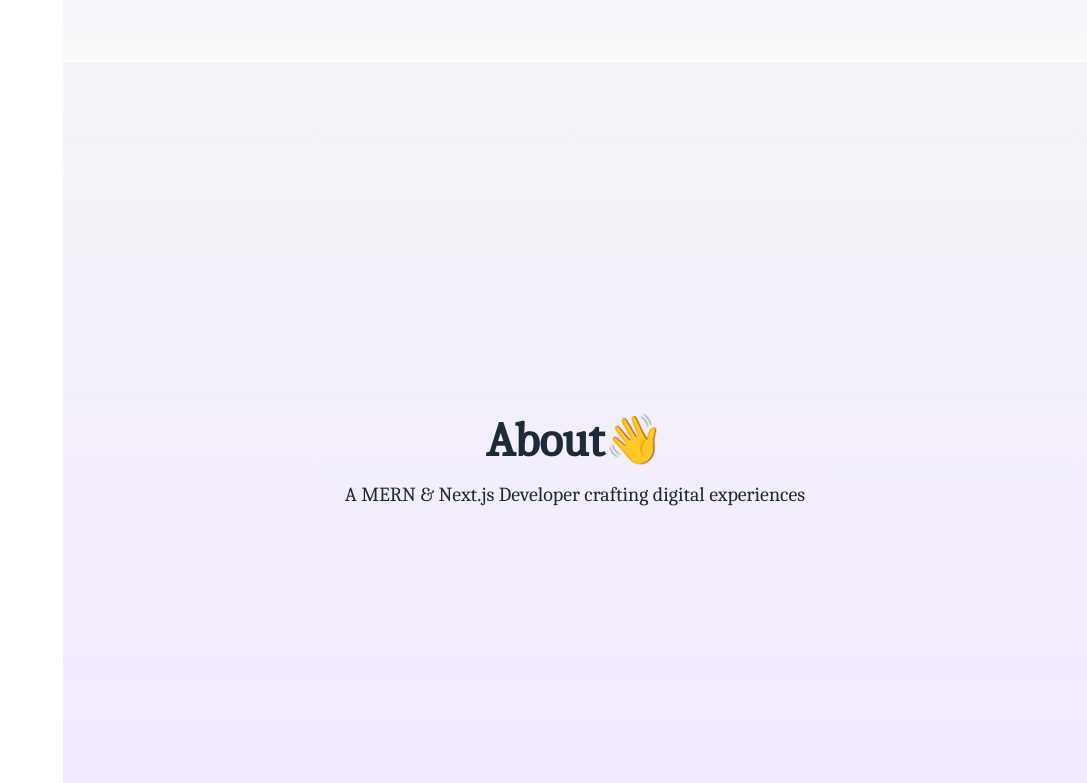
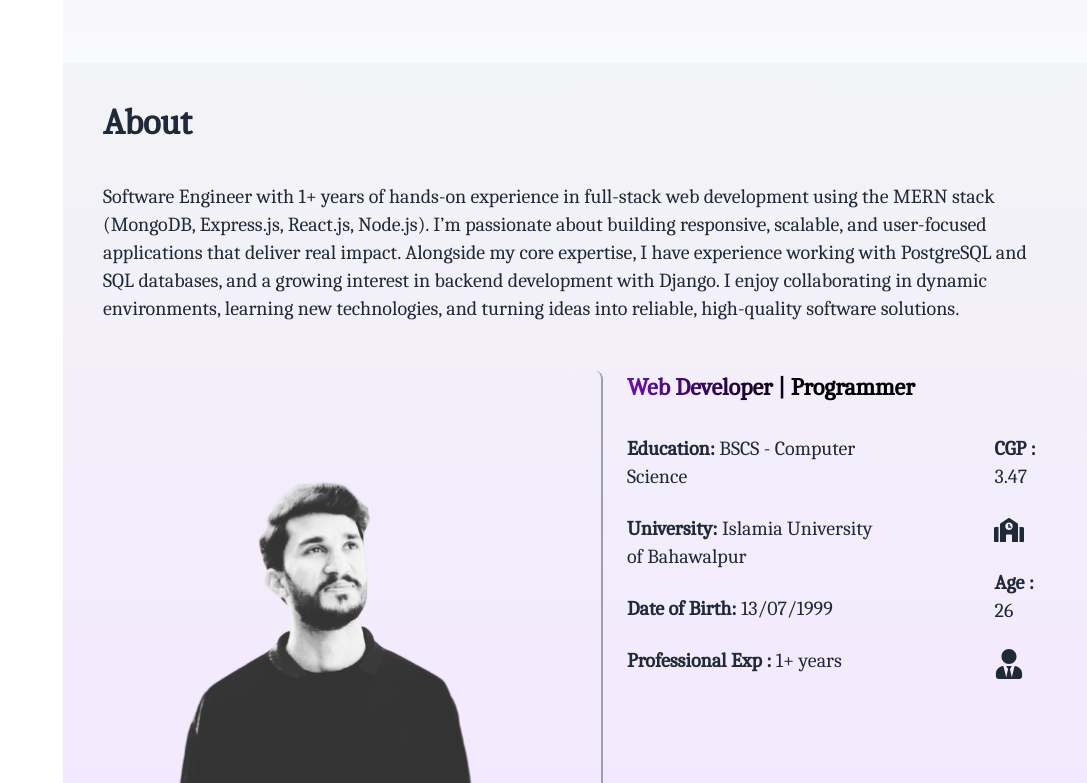
Before and after one commit to haroonwebs/portfolio-website, a Next.js app: page / in a window 1280 px wide. Shown: the part 737-1520 px from the top of the page, without its empty margins (193-1280 px from the left). Built offline with nearby package versions, Linux system fonts and the light colour scheme.

Commit message:
about page updated

```diff
--- a/src/components/About.tsx
+++ b/src/components/About.tsx
@@ -1,10 +1,64 @@
+import Image from "next/image";
+import { FaSchool, FaUserTie } from "react-icons/fa";
+
 const About = () => {
   return (
-    <div className="h-screen flex flex-col items-center justify-center bg-gradient-to-b from-gray-100 to-purple-100 text-gray-800">
-      <h1 className="text-5xl font-bold mb-4">About👋</h1>
-      <p className="text-xl">
-        A MERN & Next.js Developer crafting digital experiences
+    <div className="h-screen flex flex-col items-start justify-start p-10  space-y-10 bg-gradient-to-b from-gray-100 to-purple-100 text-gray-800">
+      <h1 className="text-4xl font-bold">About</h1>
+      <p className="text-xl mb-6">
+        Software Engineer with 1+ years of hands-on experience in full-stack web
+        development using the MERN stack (MongoDB, Express.js, React.js,
+        Node.js). I’m passionate about building responsive, scalable, and
+        user-focused applications that deliver real impact. Alongside my core
+        expertise, I have experience working with PostgreSQL and SQL databases,
+        and a growing interest in backend development with Django. I enjoy
+        collaborating in dynamic environments, learning new technologies, and
+        turning ideas into reliable, high-quality software solutions.
       </p>
+      <div className="flex items-start mt-6 space-y-6">
+        <Image
+          src="/haroon1.png"
+          alt="My Profile Picture"
+          width={500}
+          height={500}
+          className="rounded-lg border-r-2 border-solid border-gray-400 mr-6"
+        />
+        <div className="w-full">
+          <h1 className="w-full text-2xl font-bold bg-gradient-to-r from-purple-800 via-black to-gray-800 bg-clip-text text-transparent">
+            Web Developer | Programmer
+          </h1>
+          <div className="flex mt-4 space-x-30 ">
+            <ul className="mt-4 text-xl space-y-6 list-inside">
+              <li>
+                <strong>Education:</strong> BSCS - Computer Science
+              </li>
+              <li>
+                <strong>University:</strong> Islamia University of Bahawalpur
+              </li>
+              <li>
+                <strong>Date of Birth:</strong> 13/07/1999
+              </li>
+              <li>
+                <strong>Professional Exp :</strong> 1+ years
+              </li>
+            </ul>
+            <ul className="mt-4 text-xl space-y-6 list-inside">
+              <li>
+                <strong>CGP :</strong> 3.47
+              </li>
+              <li>
+                <FaSchool className="text-3xl" />
+              </li>
+              <li>
+                <strong>Age :</strong> 26
+              </li>
+              <li>
+                <FaUserTie className="text-3xl" />
+              </li>
+            </ul>
+          </div>
+        </div>
+      </div>
     </div>
   );
 };
```
